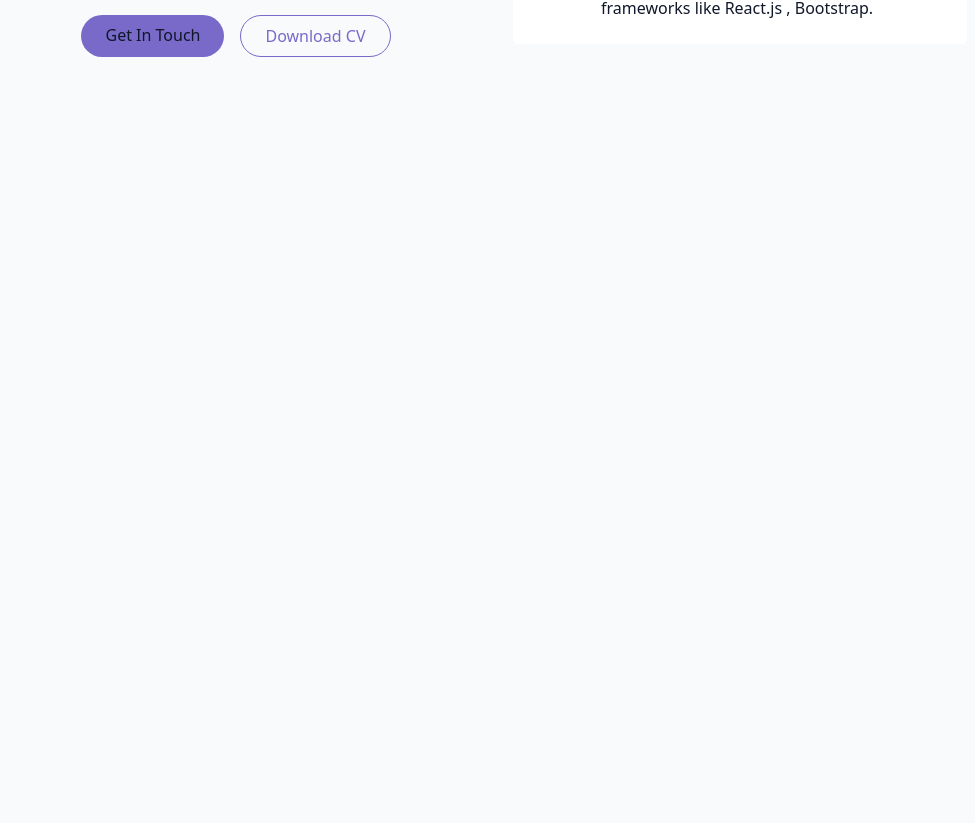
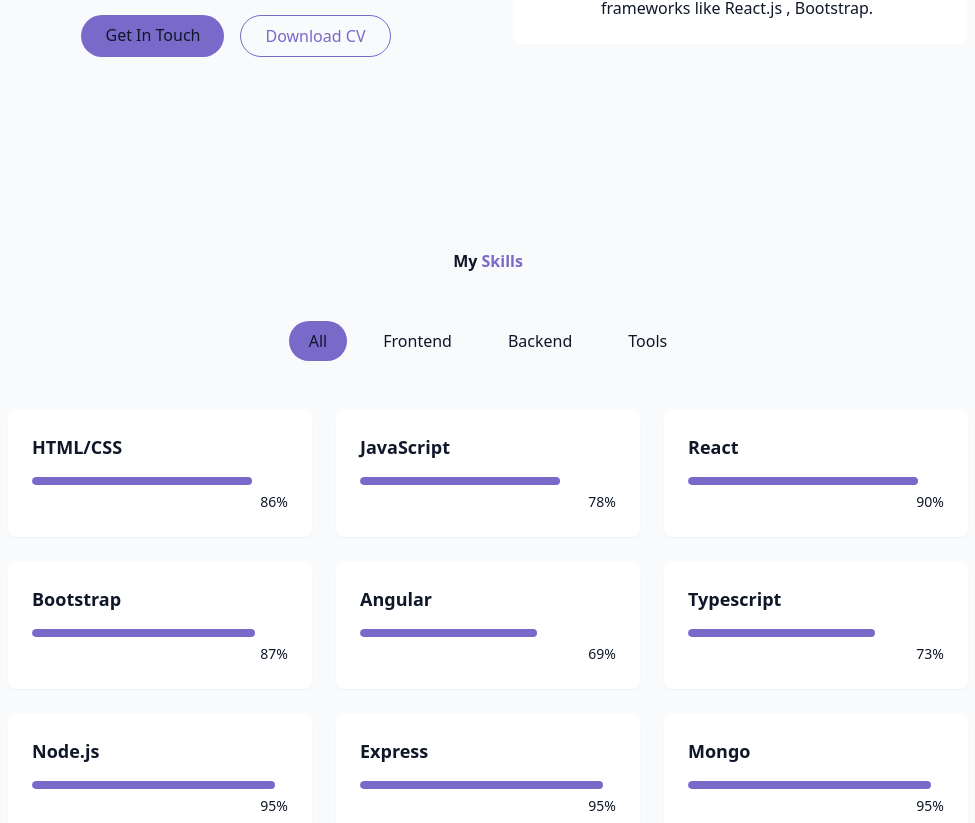
Before and after one commit to oumayma14/personal_portfolio, a React app: page / in a window 1280 px wide. Shown: the part 1377-2200 px from the top of the page, without its empty margins (152-1127 px from the left). Before the commit the page ends 1530 px from the top, so only its background shows below. Built offline with nearby package versions, Linux system fonts and the light colour scheme; the HTML template or start-up script is replaced by a standard one.

Commit message:
skills added

```diff
--- /dev/null
+++ b/src/components/SkillsSection.jsx
@@ -0,0 +1,59 @@
+import { useState } from "react";
+import { cn } from "../lib/utils";
+
+
+const skills = [
+    {name: "HTML/CSS", level: 86, category: "frontend"},
+    {name: "JavaScript", level: 78, category: "frontend"},
+    {name: "React", level:90, category: "frontend"},
+    {name: "Bootstrap", level: 87, category: "frontend"},
+    {name: "Angular", level: 69, category: "frontend"},
+    {name: "Typescript", level: 73, category: "frontend"},
+
+    {name: "Node.js", level: 95, category: "backend"},
+    {name: "Express", level: 95, category: "backend"},
+    {name: "Mongo", level: 95, category: "backend"},
+    {name: "HTML/CSS", level: 95, category: "backend"},
+
+    {name: "Node.js", level: 95, category: "tools"},
+    {name: "Express", level: 95, category: "tools"},
+    {name: "Mongo", level: 95, category: "tools"},
+    {name: "HTML/CSS", level: 95, category: "tools"},
+];
+const categories= ["all", "frontend", "backend", "tools"];
+export const SkillsSection = () => {
+    const [activeCategory, setActiveCategory] = useState("all");
+    const filteredSkills = skills.filter((skill) => activeCategory === "all" | skill.category === activeCategory);
+    return (
+        <section id="skills" className="py-24 px-4 relative bg-secondary/30">
+            <div className="container mx-auto max-w-5xl">
+                <h2 className="text-3xlmd:text-4xl font-bold mb-12 text-center">
+                    My <span className="text-primary">Skills</span>
+                </h2>
+                <div className="flex flex-wrap justify-center gap-4 mb-12">
+                    {categories.map((category, key)=>(
+                        <button key={key} onClick={() => setActiveCategory(category)} className={cn("px-5 py-2 rounded-full transition-colors duration-300 capitalize",
+                            activeCategory === category ? "bg-primary text-primary-foreground" : "bg-secondary/70 text-foreground hover:bg-secondary"
+                        )}>{category}</button>
+                    ))}
+                </div>
+                <div className="grid grid-cols-1 sm:grid-cols-2 lg:grid-cols-3 gap-6">
+                    {filteredSkills.map((skill, key) => (
+                        <div key={key} className="bg-card p-6 rounded-lg shadow-xs card-hover">
+                            <div className="text-left mb-4">
+                                <h3 className="font-semibold text-lg">{skill.name}</h3>
+                            </div>
+                            <div className="w-full bg-secondary/50 h-2 rounded-full overflow-hidden">
+                                <div className="bg-primary h-2 rounded-full origin-left animate-[grow_1.5s_ease-out]"
+                                style={{width:skill.level+"%"}}/>
+                            </div>
+                            <div className="text-right mt-1">
+                                <span className="text-sm text-muted-foreground">{skill.level}%</span>
+                            </div>
+                        </div>
+                    ))}
+                </div>
+            </div>
+        </section>
+    );
+}
--- a/src/pages/Home.jsx
+++ b/src/pages/Home.jsx
@@ -1,6 +1,7 @@
 import { AboutMe } from "../components/AboutMe";
 import { HeroSection } from "../components/HeroSection";
 import { Navbar } from "../components/Navbar";
+import { SkillsSection } from "../components/SkillsSection";
 import { StarBackground } from "../components/StarBAckground";
 import { ThemeToggle } from "../components/ThemeToggle";
 
@@ -14,6 +15,7 @@ export const Home = () =>{
         <main>
             <HeroSection />
             <AboutMe/>
+            <SkillsSection />
         </main>
     </div>
     );
```
